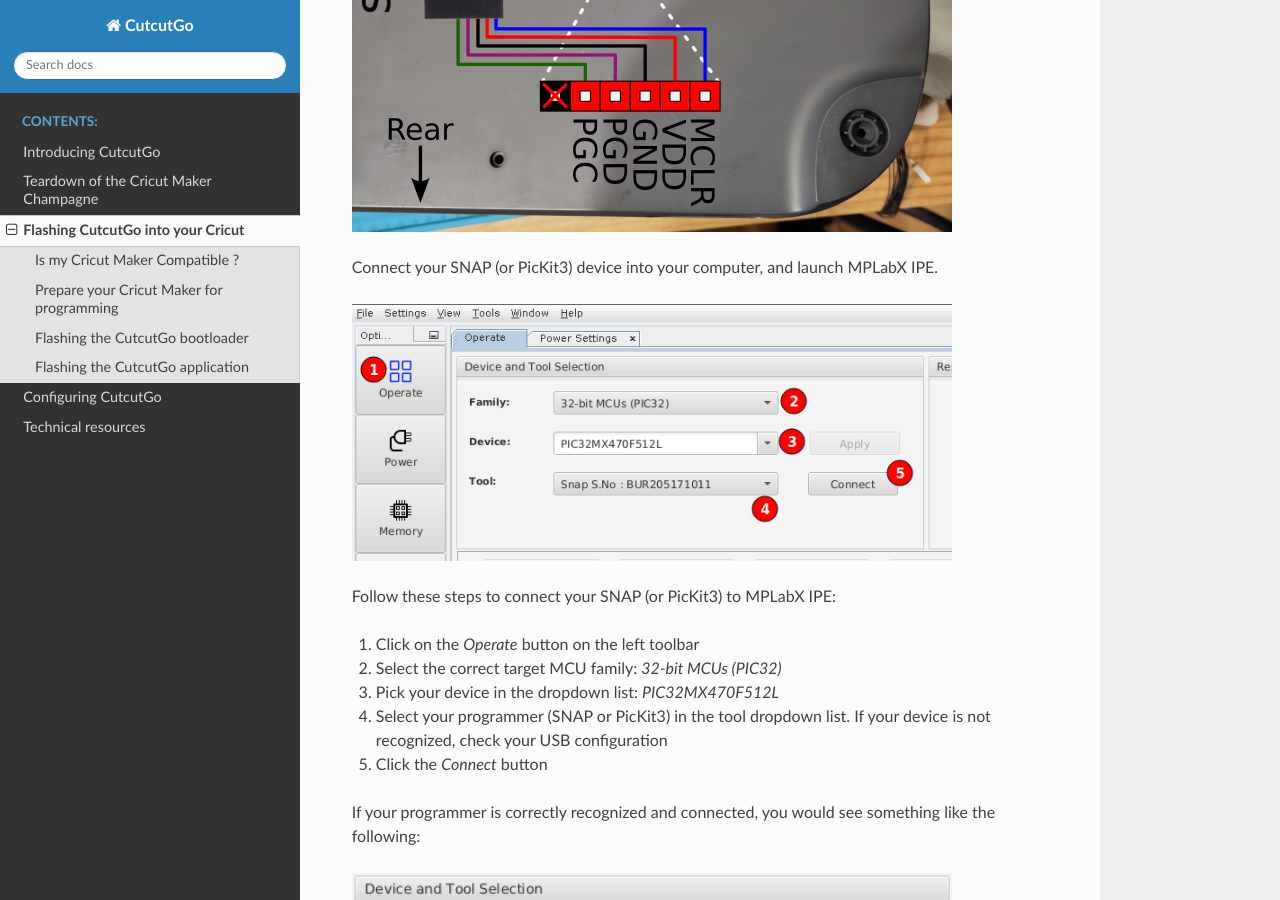
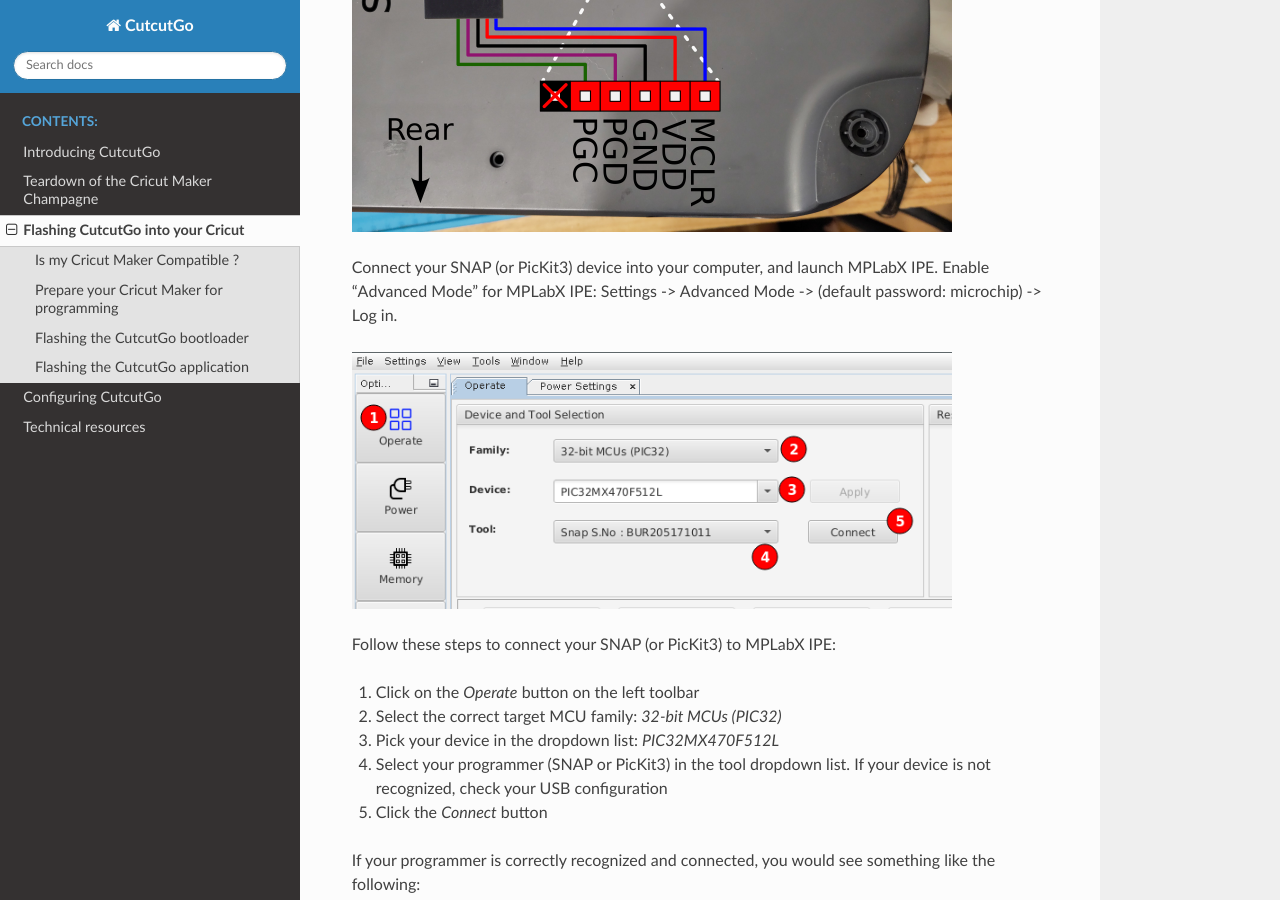
Before and after one commit to virtualabs/cutcutgo, a Sphinx documentation site: the page built from docs/source/setup.rst, in a window 1280 px wide and 900 px high, scrolled down 2154 px. Built offline with Sphinx 7.4.7 and the Read the Docs theme 3.1.0, drawn with Linux system fonts in a browser that asks for light colours.

Commit message:
Update setup.rst
Added a hint that advanced mode should be activated.

```diff
--- a/docs/source/setup.rst
+++ b/docs/source/setup.rst
@@ -81,6 +81,7 @@
     :alt: Microchip SNAP connected to our Cricut Maker debug port.
 
 Connect your SNAP (or PicKit3) device into your computer, and launch MPLabX IPE.
+Enable "Advanced Mode" for MPLabX IPE: Settings -> Advanced Mode -> (default password: microchip) -> Log in.
 
 .. image:: _static/images/setup/mplab-ipe-first-step.png
     :width: 600
```
